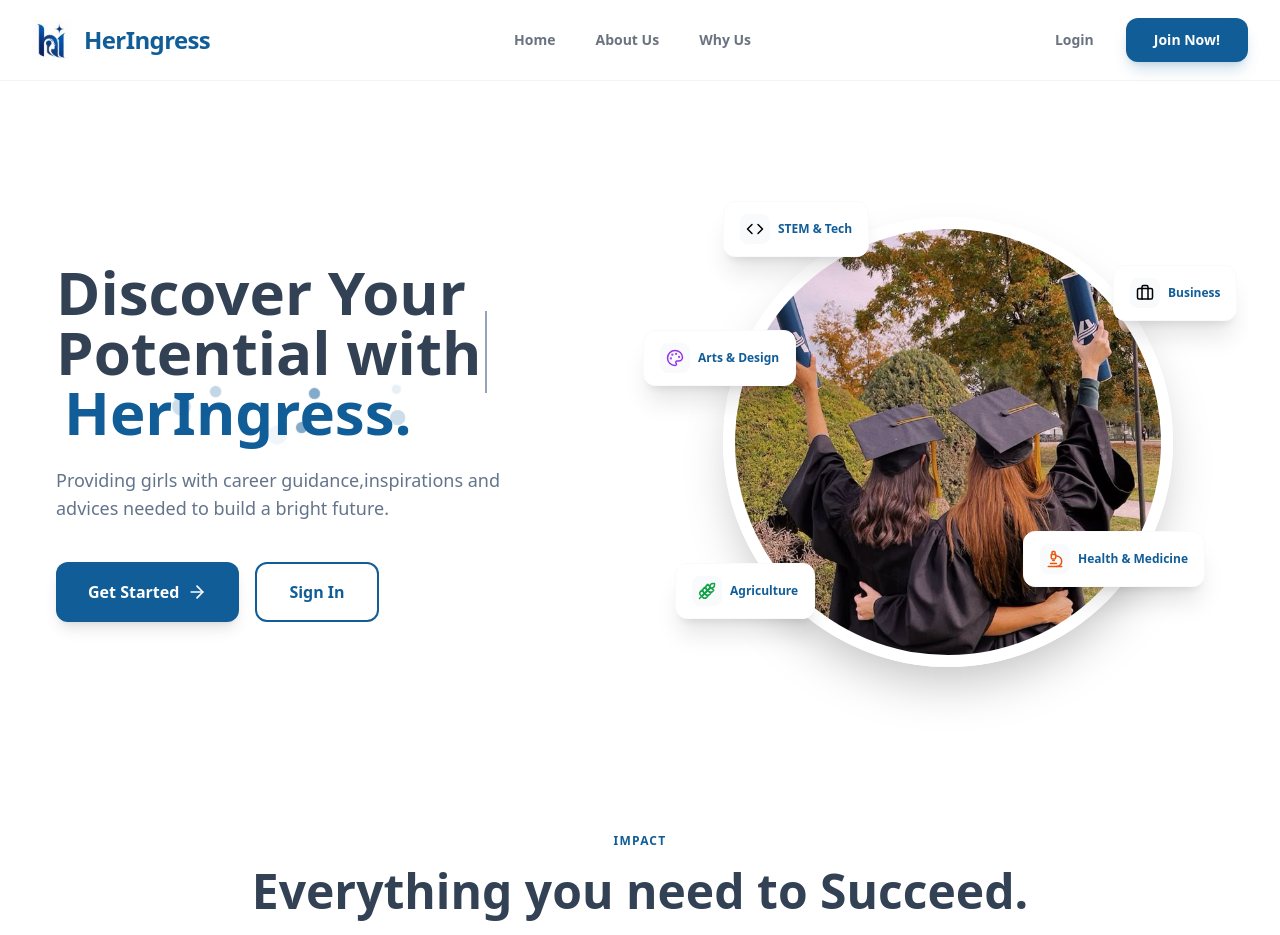
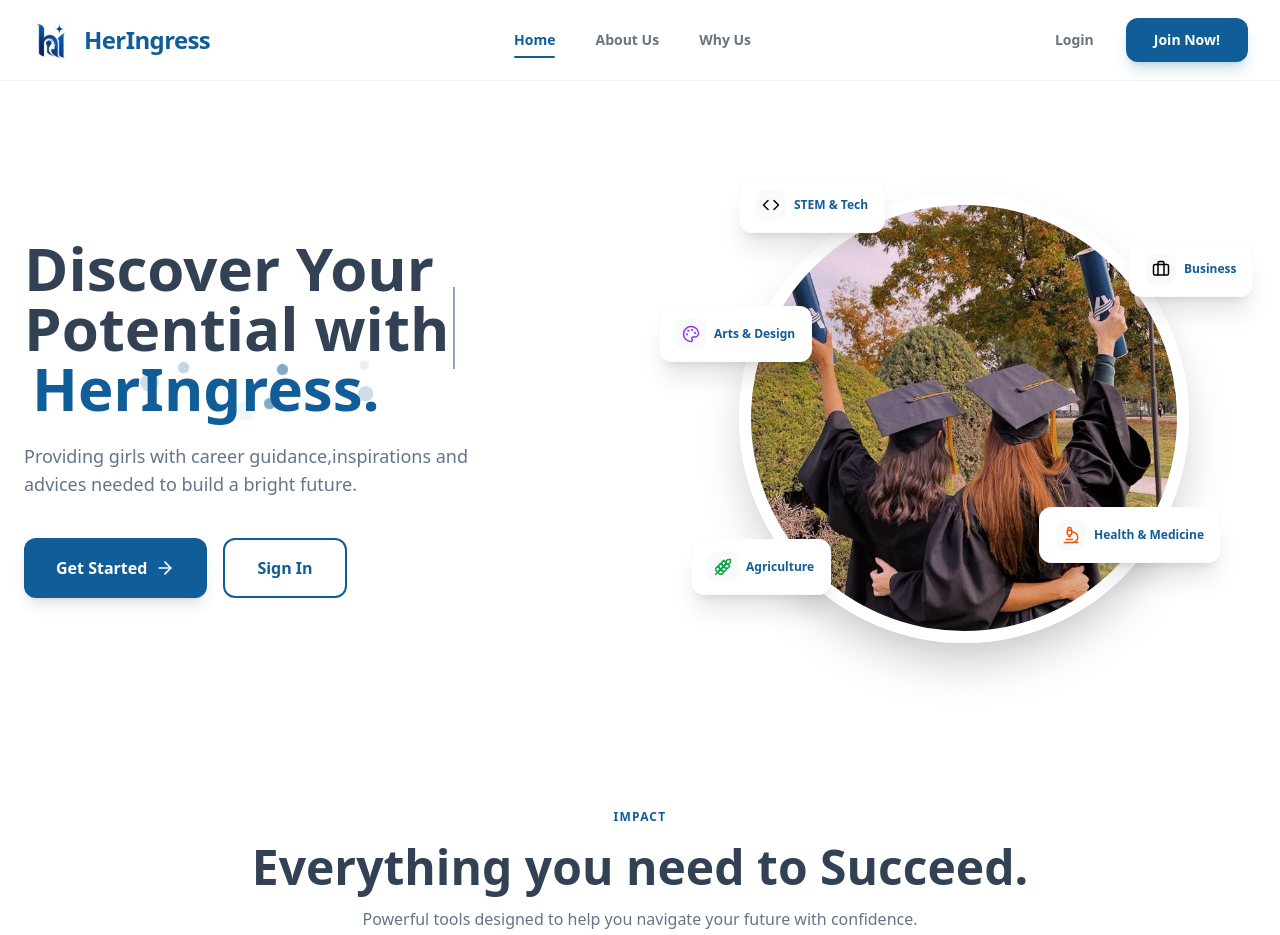
Before and after one commit to ste-lla-mina/Intro, a React (Vite) app: page / in a window 1280 px wide. Shown: the top 935 px of the page. Built offline with nearby package versions, Linux system fonts and the light colour scheme.

Commit message:
added sections

```diff
--- a/src/App.jsx
+++ b/src/App.jsx
@@ -1,18 +1,26 @@
-import React from 'react';
+import React, { useState } from 'react';
 import Navbar from './components/landing/Navbar';
 import Hero from './components/landing/Hero';
-import Footer from './components/landing/Footer'
+import About from './components/landing/About';
+import WhyUs from './components/landing/WhyUs';
+import Footer from './components/landing/Footer';
 
 function App() {
+  const [activeTab, setActiveTab] = useState('home');
+
   return (
-    <div className="min-h-screen bg-white">
+    <div className="min-h-screen bg-white flex flex-col justify-between">
+      <div>
+        <Navbar activeTab={activeTab} setActiveTab={setActiveTab} />
 
-      <Navbar />
+        <main className="pt-4">
+          {activeTab === 'why' && <WhyUs/>}
+          {activeTab === 'home' && <Hero />}
+          {activeTab === 'about' && <About />}
+        </main>
+      </div>
 
-      <main className=" px-4 sm:px-6 lg:px-8 pt-10">
-        <Hero />
-      </main>
-      <Footer/>
+      <Footer />
     </div>
   );
 }
```
